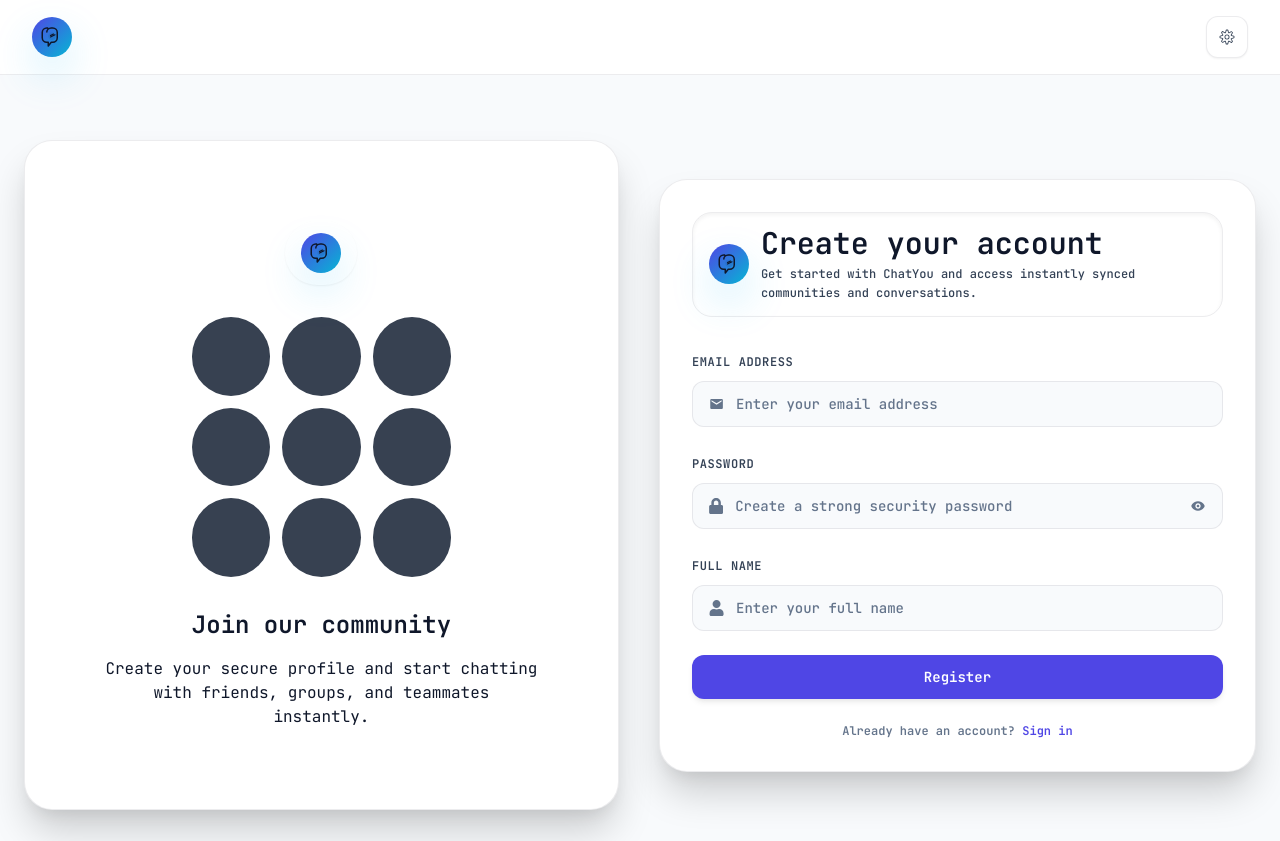
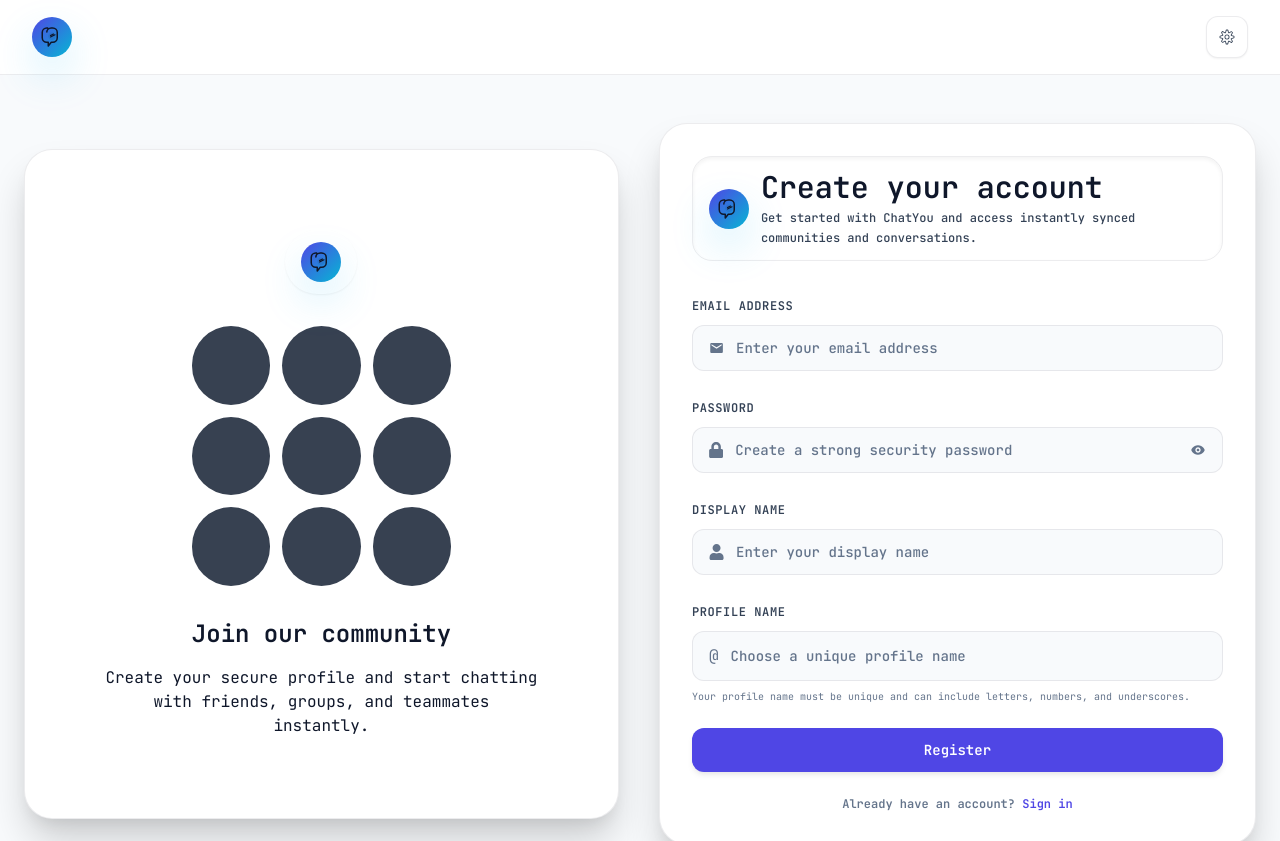
Before and after one commit to SluchCr7/Chat-App, a Next.js app in the folder frontend/: page /Pages/Register in a window 1280 px wide. Shown: the top 841 px of the page. Built offline with nearby package versions, Linux system fonts and the light colour scheme.

Commit message:
update website

```diff
--- a/frontend/app/Context/AuthContext.jsx
+++ b/frontend/app/Context/AuthContext.jsx
@@ -35,10 +35,10 @@ const AuthContextProvider = ({ children }) => {
         }
     };
 
-    const register = async (email, password, username) => {
+    const register = async (email, password, username, profileName) => {
         setIsSigningUp(true);
         try {
-            const res = await axios.post(`${process.env.NEXT_PUBLIC_SOCKET_URL}/api/auth/register`, { email, password, username });
+            const res = await axios.post(`${process.env.NEXT_PUBLIC_SOCKET_URL}/api/auth/register`, { email, password, username, profileName });
             toast.success("Registered successfully");
             setIsSigningUp(false);
             window.location.href = "/Pages/Login";
--- a/frontend/app/Pages/Register/page.jsx
+++ b/frontend/app/Pages/Register/page.jsx
@@ -11,17 +11,17 @@ import { toast } from 'react-toastify';
 import { AuthContext } from '@/app/Context/AuthContext';
 
 const Page = () => {
-  const [user, setUser] = useState({ email: '', password: '', Name: '' });
+  const [user, setUser] = useState({ email: '', password: '', username: '', profileName: '' });
   const [show, setShow] = useState(false);
   const { register } = useContext(AuthContext);
 
   const handleRegister = (e) => {
     e.preventDefault();
-    if (user.email && user.password && user.Name) {
-      register(user.email, user.password, user.Name);
+    if (user.email && user.password && user.username && user.profileName) {
+      register(user.email, user.password, user.username, user.profileName);
       return;
     }
-    toast.error('Please fill in all target fields');
+    toast.error('Please fill in all required fields');
   };
 
   return (
@@ -86,17 +86,32 @@ const Page = () => {
             </div>
 
             <div className="space-y-2">
-              <label className="text-xs font-bold text-text-secondary uppercase tracking-wider">Full Name</label>
+              <label className="text-xs font-bold text-text-secondary uppercase tracking-wider">Display Name</label>
               <div className="flex items-center gap-3 rounded-xl border border-border bg-bg-primary focus-within:border-primary px-4 py-3 transition duration-300">
                 <FaUser className="text-text-muted" />
                 <input
                   type="text"
-                  placeholder="Enter your full name"
-                  value={user.Name}
-                  onChange={(e) => setUser({ ...user, Name: e.target.value })}
+                  placeholder="Enter your display name"
+                  value={user.username}
+                  onChange={(e) => setUser({ ...user, username: e.target.value })}
                   className="w-full bg-transparent text-text-primary outline-none placeholder:text-text-muted text-sm font-medium"
                 />
               </div>
+            </div>
+
+            <div className="space-y-2">
+              <label className="text-xs font-bold text-text-secondary uppercase tracking-wider">Profile Name</label>
+              <div className="flex items-center gap-3 rounded-xl border border-border bg-bg-primary focus-within:border-primary px-4 py-3 transition duration-300">
+                <span className="text-text-muted">@</span>
+                <input
+                  type="text"
+                  placeholder="Choose a unique profile name"
+                  value={user.profileName}
+                  onChange={(e) => setUser({ ...user, profileName: e.target.value })}
+                  className="w-full bg-transparent text-text-primary outline-none placeholder:text-text-muted text-sm font-medium"
+                />
+              </div>
+              <p className="text-[10px] text-text-muted">Your profile name must be unique and can include letters, numbers, and underscores.</p>
             </div>
 
             <button className="w-full rounded-xl bg-primary hover:bg-primary-hover px-5 py-3 text-sm font-bold text-text-inverse shadow-md transition duration-300 active:scale-95">
```
Also changed, not shown: 2 other files (tests, documents, lock files or other folders).
